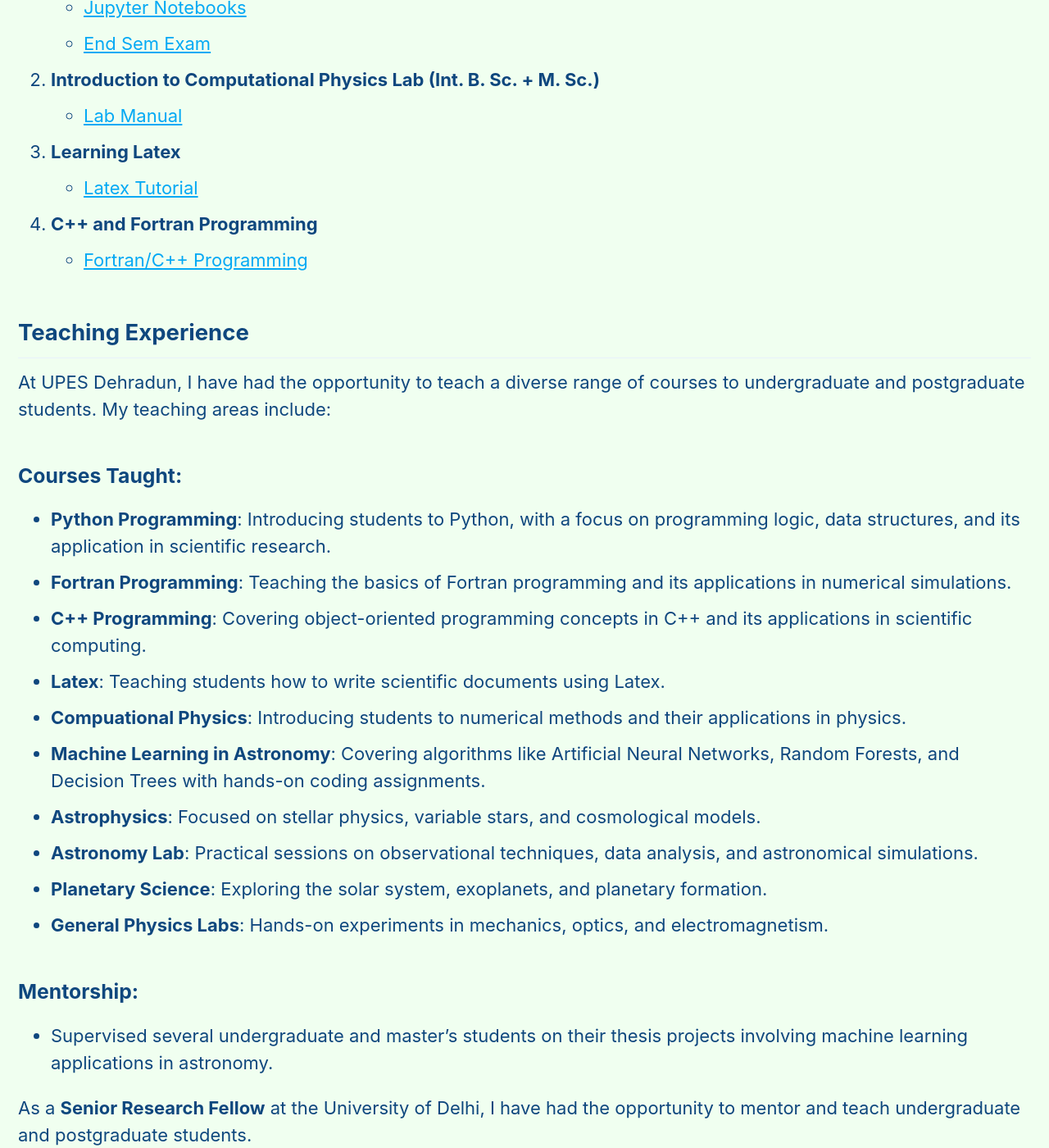
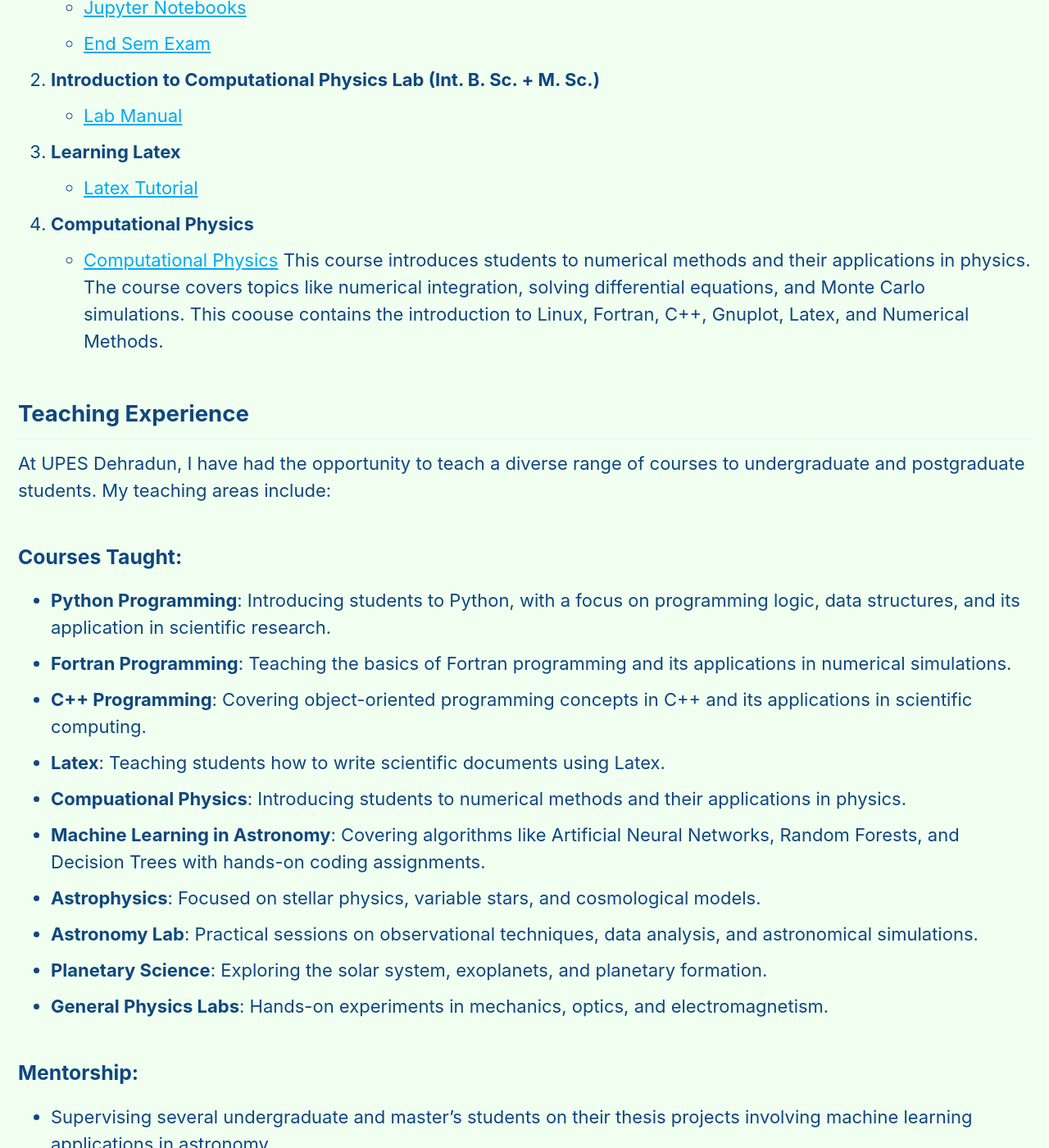
Before and after one commit to niteshchandra039/niteshchandra039.github.io, a Jekyll site: the page built from teaching.md, in a window 1280 px wide and 1400 px high, scrolled down 309 px. Shown: the whole window at 82% size. Built offline with Jekyll 4.4.1, drawn with Linux system fonts in a browser that asks for light colours; cached includes are drawn as plain includes.

Commit message:
Update title and CV URL, and add Computational Physics course details

```diff
--- a/_data/navigation.yml
+++ b/_data/navigation.yml
@@ -19,4 +19,4 @@ main:
   - title: "Publications"
     url: "/update/"
   - title: "My CV"
-    url: "/Nitesh_CV.pdf"
+    url: "/Nitesh_CV_23Jan_2025.pdf"
--- a/teaching.md
+++ b/teaching.md
@@ -16,8 +16,9 @@ permalink: /teaching/
 3. **Learning Latex**
     - [Latex Tutorial](resources/LearnLaTeX.pdf)
 
-4. **C++ and Fortran Programming**
-    - [Fortran/C++ Programming](resources/computational_physics/Introduction_to_computational_physics_.pdf)
+4. **Computational Physics**
+    - [Computational Physics](resources/computational_physics/Introduction_to_computational_physics.pdf)
+    This course introduces students to numerical methods and their applications in physics. The course covers topics like numerical integration, solving differential equations, and Monte Carlo simulations. This coouse contains the introduction to Linux, Fortran, C++, Gnuplot, Latex, and Numerical Methods.
 
 ## Teaching Experience
 
@@ -36,7 +37,7 @@ At UPES Dehradun, I have had the opportunity to teach a diverse range of courses
 - **General Physics Labs**: Hands-on experiments in mechanics, optics, and electromagnetism.
 
 ### Mentorship:
-- Supervised several undergraduate and master's students on their thesis projects involving machine learning applications in astronomy.
+- Supervising several undergraduate and master's students on their thesis projects involving machine learning applications in astronomy.
 
 
 As a **Senior Research Fellow** at the University of Delhi, I have had the opportunity to mentor and teach undergraduate and postgraduate students.
```
Also changed, not shown: index.md (+1 -1 lines), 1 other file.
